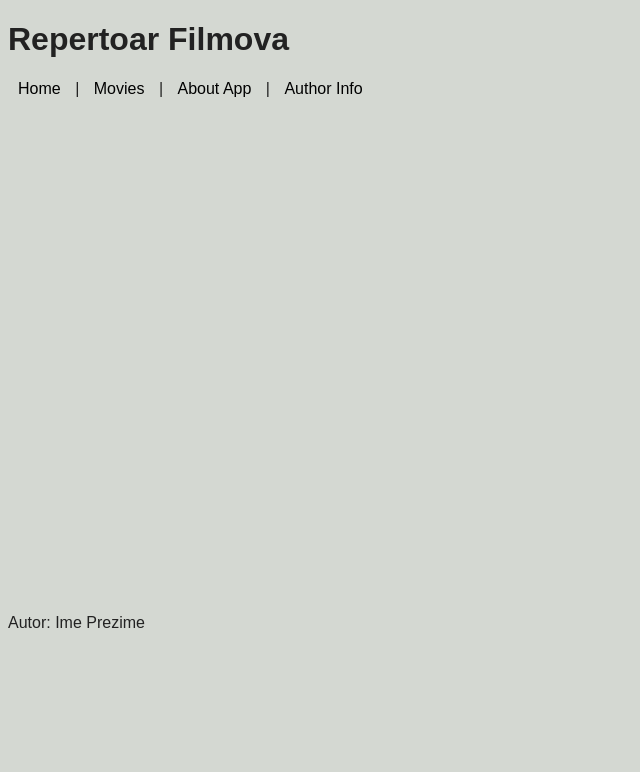
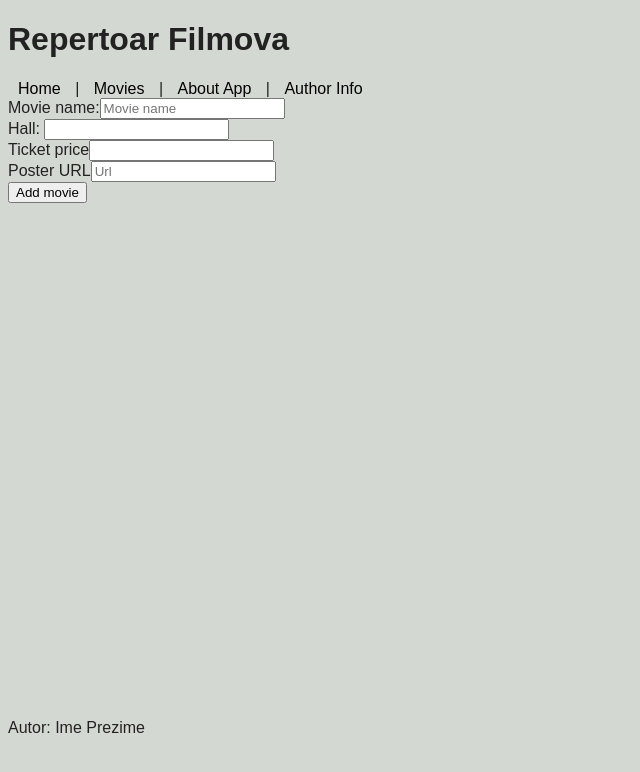
Before and after one commit to danilokuzman97/1.2-Repertoar-filmova, a React (Vite) app: page /movies/add in a window 1280 px wide. Shown: the top 772 px of the page, without its empty margins (0-640 px from the left). Built offline with nearby package versions, Linux system fonts and the light colour scheme.

Commit message:
Repertoar filmova: implementirana forma za dodavanje i izmenu sa potrebnim validacijama.

```diff
--- a/package.json
+++ b/package.json
@@ -11,6 +11,7 @@
   "dependencies": {
     "react": "^19.0.0",
     "react-dom": "^19.0.0",
+    "react-hook-form": "^7.69.0",
     "react-router-dom": "^7.11.0",
     "sass": "^1.96.0"
   },
--- a/src/App.jsx
+++ b/src/App.jsx
@@ -7,6 +7,8 @@ import Movies from "./components/Movies";
 import About from "./components/About";
 import AppInfo from "./components/AppInfo";
 import AuthorInfo from "./components/AuthorInfo";
+import MovieForm from "./components/MovieForm";
+
 
 function App() {
   return (
@@ -16,6 +18,7 @@ function App() {
         <Routes>
           <Route path="/" element={<Home />} />
           <Route path="/movies" element={<Movies />} />
+          <Route path="/movies/add" element={<MovieForm />} />
           <Route path="/about" element={<About />}>
             <Route path="app" element={<AppInfo />} />
             <Route path="author" element={<AuthorInfo />} />
--- a/src/Movie.css
+++ b/src/Movie.css
@@ -19,6 +19,9 @@ body {
 
 .buttons{
   display: flex;
+  flex-direction: row;
+  align-items: center;
+  flex-wrap: wrap;
   justify-content: center;
   gap: 5px;
   padding-right: 10px;
--- a/src/Movie.jsx
+++ b/src/Movie.jsx
@@ -25,6 +25,7 @@ const Movie = (props) => {
       <div className="buttons">
         <button onClick={onLike}>Like</button>
         <button onClick={onDislike}>Dislike</button>
+        <button onClick={props.onEdit}>Edit</button>
         <p>Likes: {likes}</p>
         <p>Dislikes: {dislikes}</p>
       </div>
--- /dev/null
+++ b/src/components/EditMovieForm.jsx
@@ -0,0 +1,87 @@
+import React, { useEffect } from "react";
+import { useForm } from "react-hook-form";
+
+const EditMovieForm = ({onEditMovie, movie}) => {
+
+  const {register,handleSubmit,formState: {errors}, reset, setValue} = useForm();
+
+  useEffect(() => {
+    if (movie) {
+      setValue("name", movie.name || movie.title);
+      setValue("hall", movie.hall);
+      setValue("ticketPrice", movie.price);
+      setValue("poster", movie.poster);
+    }
+  }, [movie, setValue]);
+
+  const onFormSubmit = (data) => {
+    onEditMovie({
+      ...movie,
+      title: data.name,
+      hall: data.hall,
+      price: data.ticketPrice,
+      poster: data.poster
+    });
+    reset();
+  }
+  if (!movie) return null;
+
+  return(
+
+    <form onSubmit={handleSubmit(onFormSubmit)}>
+      <div>
+        <label>Movie name:</label>
+        <input {... register("name", {required: "Name is required"})}
+          placeholder="Movie name" />
+        { errors.name && <span>{ errors.name.message}</span>}
+      </div>
+
+      <div>
+        <label>Hall: </label>
+        <input type="number" {...register("hall",
+            {required: "Hall is required",
+             valueAsNumber: true,
+             min: {
+              value: 1,
+              message: "Hall mujst be between 1 and 12"
+             },
+             max: {
+              value: 12,
+              message: "Hall mujst be between 1 and 12"
+             }
+            }
+  )} />
+        { errors.hall && <span>{ errors.hall.message}</span>}
+      </div>
+
+      <div>
+        <label>Ticket price</label>
+        <input type="number"
+          {...register("ticketPrice", {
+            required: "Ticket price is required",
+            valueAsNumber: true,
+            min:{
+              value: 1,
+              message: "Price must be positive number"
+            }
+
+          })}
+          />
+        { errors.ticketPrice && <span>{ errors.ticketPrice.message}</span>}
+
+      </div>
+
+      <div>
+        <label>Poster URL</label>
+        <input
+          {...register("poster")}
+          placeholder="Url" />
+      </div>
+
+      <button type="submit">Edit movie</button>
+
+    </form>
+  )
+}
+
+export default EditMovieForm;
--- /dev/null
+++ b/src/components/MovieForm.jsx
@@ -0,0 +1,71 @@
+import React from "react";
+import { useForm } from "react-hook-form";
+
+const MovieForm = ({onAddMovie}) => {
+
+  const {register,handleSubmit,formState: {errors}, reset} = useForm();
+
+  const onFormSubmit = (data) => {
+    onAddMovie(data);
+    reset();
+  }
+
+  return(
+
+    <form onSubmit={handleSubmit(onFormSubmit)}>
+      <div>
+        <label>Movie name:</label>
+        <input {... register("name", {required: "Name is required"})}
+          placeholder="Movie name" />
+        { errors.name && <span>{ errors.name.message}</span>}
+      </div>
+
+      <div>
+        <label>Hall: </label>
+        <input type="number" {...register("hall",
+            {required: "Hall is required",
+             valueAsNumber: true,
+             min: {
+              value: 1,
+              message: "Hall mujst be between 1 and 12"
+             },
+             max: {
+              value: 12,
+              message: "Hall mujst be between 1 and 12"
+             }
+            }
+  )} />
+        { errors.hall && <span>{ errors.hall.message}</span>}
+      </div>
+
+      <div>
+        <label>Ticket price</label>
+        <input type="number"
+          {...register("ticketPrice", {
+            required: "Ticket price is required",
+            valueAsNumber: true,
+            min:{
+              value: 1,
+              message: "Price must be positive number"
+            }
+
+          })}
+          />
+        { errors.ticketPrice && <span>{ errors.ticketPrice.message}</span>}
+
+      </div>
+
+      <div>
+        <label>Poster URL</label>
+        <input
+          {...register("poster")}
+          placeholder="Url" />
+      </div>
+
+      <button type="submit">Add movie</button>
+
+    </form>
+  )
+}
+
+export default MovieForm
--- a/src/components/Movies.jsx
+++ b/src/components/Movies.jsx
@@ -1,7 +1,9 @@
-import React from "react";
+import React, { useState } from "react";
 import Movie from "../Movie";
+import MovieForm from "./MovieForm";
+import EditMovieForm from "./EditMovieForm";
 
-const movies = [
+const movies1 = [
   {
     title: "Captain America - The First Avenger",
     hall: 2,
@@ -31,16 +33,43 @@ const movies = [
   }
 ];
 
+
 function Movies() {
   const date = new Date().toLocaleDateString();
+  const [movies, setMovies] = useState(movies1);
+  const [editingMovie, setEditingMovie] = useState(null);
 
   const handleInput = (movieTitle, input) => {
     alert(`Dodelili ste "${input}" za film "${movieTitle}"`);
   };
 
+  const addNewMovie = (data) => {
+    const newMovie = {
+      title: data.name,
+      hall: data.hall,
+      price: data.ticketPrice,
+      poster: data.poster
+    };
+  setMovies(prev => [...prev, newMovie]);
+  };
+
+  const editMovie = (updatedMovie) => {
+    setMovies(prev => prev.map(m => m ===editingMovie ? updatedMovie : m));
+    setEditingMovie(null);
+  }
+
   return (
     <>
       <p><strong>Repertoar za danas: {date}</strong></p>
+
+
+      {editingMovie && (
+      <EditMovieForm
+        movie={editingMovie}
+        onEditMovie={editMovie}
+      />
+)}
+
       {movies.map((movie, index) => (
         <Movie
           key={index}
@@ -49,10 +78,13 @@ function Movies() {
           price={movie.price}
           poster={movie.poster}
           onClick={handleInput}
+          onEdit={() => setEditingMovie(movie)}
         />
       ))}
+      <MovieForm onAddMovie={addNewMovie} />
     </>
   );
+
 }
 
 export default Movies;
```
Also changed, not shown: 1 other file (tests, documents, lock files or other folders).
